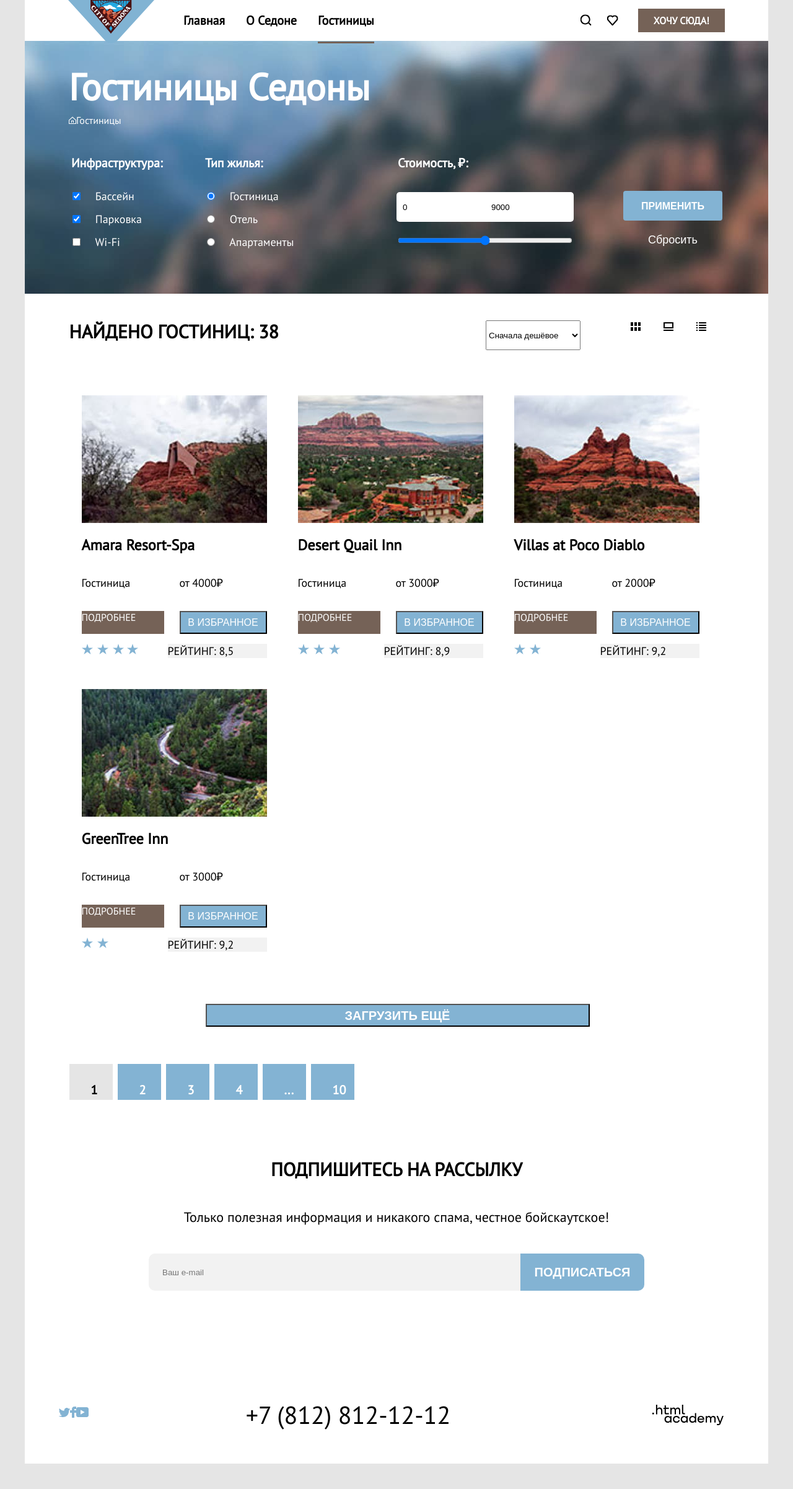
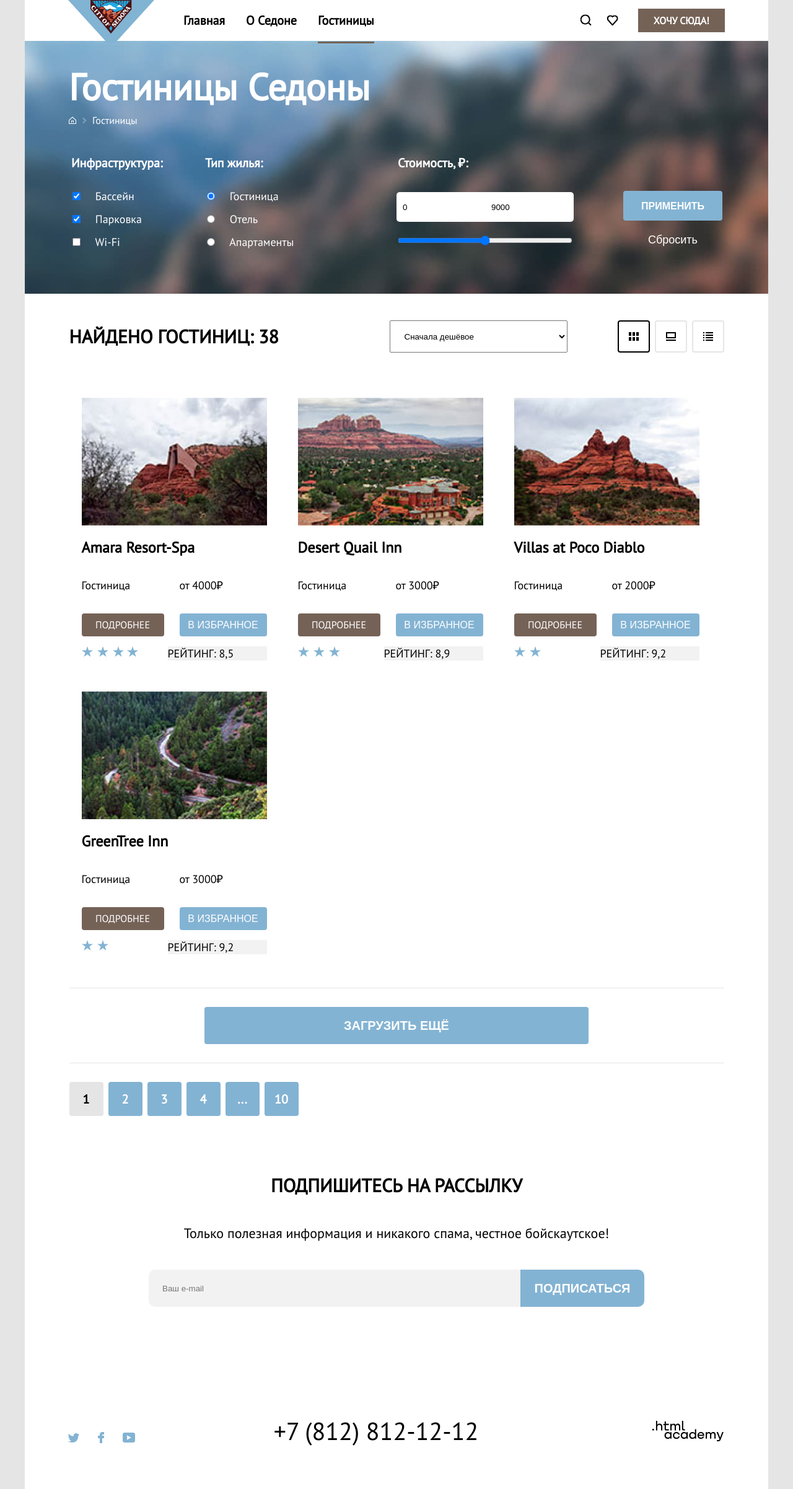
Before and after one commit to htmlacademy-htmlcss/1891273-sedona-33, a plain HTML site: page catalog.html in a window 1280 px wide. Shown: the whole page at 62% size. Before the commit the page ends 2362 px from the top, so only its background shows below. Drawn offline with Linux system fonts and the light colour scheme.

Commit message:
Сделала все состояния и декорации(index+catalog)

```diff
--- a/catalog.html
+++ b/catalog.html
@@ -71,7 +71,7 @@
         <section class="filters">
             <h1 class="inner-title">Гостиницы Седоны</h1>
             <ul class="breadcrumbs-list">
-                <li class="breadcrumbs-item">
+                <li class="breadcrumbs-item breadcrumbs-item-main">
                     <a class="breadcrumbs-link" href="index.html">
                         <span class="visually-hidden">Главная</span>
                         <img src="image/nav-home.svg" width="12" height="12" alt="Иконка-дом">
@@ -146,11 +146,11 @@
           <div class="catalog-hotel-management">
             <h2 class="secondary-title catalog-hotel-title">Найдено гостиниц: 38</h2>
             <select class="select-control" aria-label="Сортировка">
-                <option value="cheap">Сначала дешёвое</option>
-                <option value="popular">Сначала популярное</option>
-                <option value="expensive">Сначала дорогое</option>
+                <option value=" option-control cheap">Сначала дешёвое</option>
+                <option value="option-control popular">Сначала популярное</option>
+                <option value="option-control expensive">Сначала дорогое</option>
             </select>
-                <a class="button-view" href="#">
+                <a class="button-view selected" href="#">
                   <svg width="16" height="14" viewBox="0 0 16 14" fill="none" xmlns="http://www.w3.org/2000/svg">
                     <path d="M4 0H0V6H4V0Z" fill="black"/>
                     <path d="M16 0H12V6H16V0Z" fill="black"/>
@@ -181,9 +181,9 @@
           </div>
             <ul class="hotel-list">
                 <li class="hotel-item">
-                  <figure class="foto">
+                  <a class="foto" href="#">
                     <img class="foto-hotel" src="image/Amara Resort & Spa.jpg" width="299" height="206" alt="фото Amara Resort-Spa">
-                  </figure>
+                  </a>
                   <h3 class="name-hotel">Amara Resort-Spa</h3>
                   <div class="price">
                     <p class="description-hotel">Гостиница</p>
@@ -305,11 +305,11 @@
         </h2>
         <ul class="footer-social-list">
           <li class="footer-social-item">
-            <a class="button" href="https://twitter.com/htmlacademy_ru">
+            <a class="button-social" href="https://twitter.com/htmlacademy_ru">
               <span class="visually-hidden">Твиттер</span>
-              <svg width="18" height="15" viewBox="0 0 18 15" fill="none" xmlns="http://www.w3.org/2000/svg">
+              <svg class="footer-social-icon" width="18" height="15" viewBox="0 0 18 15" fill="none" xmlns="http://www.w3.org/2000/svg">
                 <g clip-path="url(#clip0_18711_1512)">
-                <path d="M11.6 0.200056C13.4 -0.299944 14.8 0.500056 15.4 1.40006C16.1 1.20006 16.8 0.900056 17.5 0.700056C17.5 1.60006 16.9 2.20006 16.6 2.50006C17.3 2.60006 18 1.90006 18 1.90006C17.8 2.90006 16.9 3.70006 16.3 3.90006C16.1 10.7001 13 15.1001 5.7 15.0001C5.1 15.0001 5.8 15.0001 5.2 15.0001C4.8 15.0001 0.8 14.5001 0 13.1001C2.4 13.3001 4.1 12.7001 5 11.9001C4 11.6001 2.1 11.5001 1.8 9.00006C2.2 9.10006 2.4 9.20006 3.1 9.10006C1.8 8.30006 0.4 7.50006 0.5 5.30006C0.8 5.60006 1.6 5.80006 1.9 5.80006C1.1 5.60006 -0.2 2.50006 0.9 0.900056C2.8 2.80006 4.9 4.50006 8.5 4.70006C8.7 2.30006 9.7 0.800056 11.6 0.200056Z" fill="#83B3D3"/>
+                <path d="M11.6 0.200056C13.4 -0.299944 14.8 0.500056 15.4 1.40006C16.1 1.20006 16.8 0.900056 17.5 0.700056C17.5 1.60006 16.9 2.20006 16.6 2.50006C17.3 2.60006 18 1.90006 18 1.90006C17.8 2.90006 16.9 3.70006 16.3 3.90006C16.1 10.7001 13 15.1001 5.7 15.0001C5.1 15.0001 5.8 15.0001 5.2 15.0001C4.8 15.0001 0.8 14.5001 0 13.1001C2.4 13.3001 4.1 12.7001 5 11.9001C4 11.6001 2.1 11.5001 1.8 9.00006C2.2 9.10006 2.4 9.20006 3.1 9.10006C1.8 8.30006 0.4 7.50006 0.5 5.30006C0.8 5.60006 1.6 5.80006 1.9 5.80006C1.1 5.60006 -0.2 2.50006 0.9 0.900056C2.8 2.80006 4.9 4.50006 8.5 4.70006C8.7 2.30006 9.7 0.800056 11.6 0.200056Z" />
                 </g>
                 <defs>
                 <clipPath id="clip0_18711_1512">
@@ -320,7 +320,7 @@
             </a>
           </li>
           <li class="footer-social-item">
-            <a class="button" href="https://www.facebook.com/htmlacademy">
+            <a class="button-social" href="https://www.facebook.com/htmlacademy">
               <span class="visually-hidden">Фейсбук</span>
               <svg width="10" height="18" viewBox="0 0 10 18" fill="none" xmlns="http://www.w3.org/2000/svg">
                 <path d="M7 0C4.8 0 3 1.8 3 4V6H0V10H3V18H7V10H10V6H7V4H10V0H7Z" fill="#83B3D3"/>
@@ -328,9 +328,9 @@
             </a>
           </li>
           <li class="footer-social-item">
-            <a class="button" href="https://www.youtube.com/c/HTMLAcademyRUS">
+            <a class="button-social" href="https://www.youtube.com/c/HTMLAcademyRUS">
               <span class="visually-hidden">Ютуб</span>
-              <svg width="20" height="16" viewBox="0 0 20 16" fill="none" xmlns="http://www.w3.org/2000/svg">
+              <svg class="footer-social-icon" width="20" height="16" viewBox="0 0 20 16" fill="none" xmlns="http://www.w3.org/2000/svg">
                 <g clip-path="url(#clip0_18711_1528)">
                 <path d="M17 0H2.9C1.2 0 0 1.5 0 3.2V12.7C0 14.5 1.2 16 2.9 16H17.2C18.7 16 20.1 14.5 20.1 12.8V3.2C19.9 1.5 18.7 0 17 0ZM7 11.8V4.2L13.7 8L7 11.8Z" fill="#83B3D3"/>
                 </g>
@@ -347,7 +347,7 @@
       <a class="contacts-phone" href="tel:88128121212">+7 (812) 812-12-12</a>
       <section class="html-link">
         <a class="htmlacademy-link" href="https://htmlacademy.ru/">
-          <svg width="115" height="34" viewBox="0 0 115 34" fill="none" xmlns="http://www.w3.org/2000/svg">
+          <svg class="footer-social-icon" width="115" height="34" viewBox="0 0 115 34" fill="none" xmlns="http://www.w3.org/2000/svg">
             <path d="M0 12.9V15.5H2.5V12.9H0Z" fill="black"/>
             <path d="M11.6 4.5C10 4.5 8.80002 5.2 8.00002 6.2H7.90002V0H5.90002V15.5H7.90002V10.2C7.90002 8.1 9.20002 6.6 11.2 6.6C13 6.6 14.1 8 14.1 9.8V15.5H16.1V9.4C16.2 6.4 14.3 4.5 11.6 4.5Z" fill="black"/>
             <path d="M26.6 4.79998H21.8V1.09998H19.8V4.89998H17.9V6.89998H19.8V12.9C19.8 14.6 20.8 15.6 22.5 15.6H26.6V13.6H22.9C22.2 13.6 21.8 13.2 21.8 12.5V6.79998H26.6V4.79998Z" fill="black"/>
--- a/styles/styles.css
+++ b/styles/styles.css
@@ -147,7 +147,6 @@ body {
   text-transform:uppercase;
   font-size: 30px;
   line-height: 36px;
-  width: 720px;
   margin: 0 auto;
 }
 .sedona-title {
@@ -225,9 +224,21 @@ body {
 }
 .catalog-hotel-title{
   margin: 0;
+  display: block;
+  margin: auto auto auto 0;
 }
 .select-control {
   margin-right: 81px;
+  width: 287px;
+  padding-left: 19px;
+}
+
+.select-control:hover {
+  border: 2px solid #83B3D3;
+}
+.select-control:active {
+  color: #E6E6E6;
+  border: 2px solid #E6E6E6;
 }
 .light-text {
   background: #83B3D3;
@@ -375,6 +386,20 @@ body {
   background: #756257;
   color: #FFFFFF;
   height: 37px;
+  display: flex;
+  justify-content: center;
+  align-items: center;
+  border-radius: 4px;
+}
+.detailed-hotel:hover {
+  background-color:  #615048;
+}
+.detailed-hotel:focus {
+  background-color:  #615048;
+}
+.detailed-hotel:active {
+  background-color:  #615048;
+  color: rgba(255, 255, 255, 0.3);
 }
 .estimation {
   display: grid;
@@ -387,8 +412,38 @@ body {
   text-decoration: none;
   background-color:#83B3D3;
   color: #FFFFFF;
+  border: none;
+  border-radius: 4px;
+}
+.favourites:hover {
+  background-color: #68A2CA;
+  border: 1px solid #756257;
+}
+.favourites:focus {
+  background-color: #68A2CA;
+  border: 3px solid #756257;
+}
+.favourites:active {
+  background-color: #68A2CA;
+  border: 1px solid #756257;
+  color: rgba(255, 255, 255, 0.3);
+}
+
+.pagination-link:hover {
+  background-color: #68A2CA;
+}
+.pagination-link:focus {
+  background-color: #68A2CA;
+  border: 3px solid #756257;
+  box-sizing: border-box;
+}
+.pagination-link:active {
+  background-color: #68A2CA;
+  color: rgba(255, 255, 255, 0.3);
 }
 .pagination-show-more{
+  display: block;
+  box-sizing: border-box;
   width: 620px;
   height: 60px;
   background-color:#83B3D3;
@@ -398,7 +453,13 @@ body {
   font-weight: 700;
   font-size: 20px;
   line-height: 26px;
-  margin: 30px 220px;
+  margin: 30px auto;
+  border: none;
+  border-radius: 4px;
+}
+.pagination-show-more-container {
+  border-top: 1px solid #E6E6E6;
+  border-bottom: 1px solid #E6E6E6;
 }
 .pagination{
   list-style-type:none;
@@ -414,13 +475,10 @@ body {
   color: #000000;
   background-color:#E5E5E5;
 }
-
 .pagination-link {
-  display: block;
   box-sizing: border-box;
   width: 55px;
   height: 55px;
-  padding: 29px 35px;
   background-color: #83B3D3;
   color: #FFFFFF;
   text-decoration: none;
@@ -429,6 +487,10 @@ body {
   line-height: 26px;
   text-transform: uppercase;
   text-decoration: none;
+  display: flex;
+  align-items: center;
+  justify-content: center;
+  border-radius: 4px;
 }
 html {
   height: 100%;
@@ -550,6 +612,26 @@ html {
 .button-view {
   width: 48px;
   height: 48px;
+  border:2px solid #E6E6E6;
+  border-radius: 4px;
+  display: flex;
+  justify-content: center;
+  align-items: center;
+}
+.button-view:hover {
+  border: 2px solid #83B3D3;
+}
+.button-view:focus {
+  border: 2px solid #83B3D3;
+}
+.selected {
+  border: 2px solid #000000;
+}
+.foto:hover .foto-hotel{
+  opacity: 0.6;
+}
+.foto:active .foto-hotel{
+  opacity: 0.3;
 }
 .button-view:not(:last-child) {
   margin-right: 8px;
@@ -597,10 +679,6 @@ html {
   grid-template-columns: 133px 141px;
   gap:25px;
 }
-.button {
-  padding: 0;
-  height: 37px;
-}
 .navigation-link:hover {
   color: rgba(117, 98, 87, 1);
 }
@@ -613,13 +691,13 @@ html {
 .navigation-icon {
   fill: #000000;
 }
-.navigation-icon:hover {
+.navigation-link:hover .navigation-icon {
   fill:rgba(117, 98, 87, 1);
 }
 .navigation-link:active {
   color: rgba(117, 98, 87, 0.3);
 }
-.navigation-icon:active {
+.navigation-link:active .navigation-icon{
   fill:rgba(117, 98, 87, 0.3);
 }
 
@@ -639,16 +717,6 @@ html {
 
 .navigation-item-main-current {
   position: relative;
-}
-
-.navigation-item-main-current::before {
-  position: absolute;
-  right: 17px;
-  bottom: 0;
-  left: 17px;
-  height: 3px;
-  background-color: rgba(117, 98, 87, 1);
-  content: "";
 }
 
 .hotel-search-button:hover {
@@ -696,15 +764,15 @@ html {
   fill: #83B3D3;
 }
 
-.footer-social-icon:hover {
-  fill: #68A2CA;
+.button-social:hover .footer-social-icon{
+  fill: #68a3ca;
 }
 
-.footer-social-icon:focus {
-  fill: #68A2CA;
+.button-social:focus .footer-social-icon{
+  fill: #68a3ca;
 }
 
-.footer-social-icon:active {
+.button-social:active .footer-social-icon{
   fill: rgba(104, 162, 202, 0.3);
 }
 
@@ -720,15 +788,15 @@ html {
   color: rgba(117, 98, 87, 0.3);
 }
 
-.htmlacademy-link-icon:hover {
+.htmlacademy-link:hover .htmlacademy-link-icon{
   fill: #756257;
 }
 
-.htmlacademy-link-icon:focus {
+.htmlacademy-link:focus .htmlacademy-link-icon {
   fill: #756257;
 }
 
-.htmlacademy-link-icon:active {
+.htmlacademy-link:active .htmlacademy-link-icon{
   fill: rgba(117, 98, 87, 0.3);
 }
 
@@ -741,3 +809,33 @@ html {
 .breadcrumbs-item:active {
   color: rgba(255, 255, 255, 0.3);
 }
+.breadcrumbs-item-main::after {
+  position: absolute;
+  left: 20px;
+  bottom: 7px;
+  width: 5px;
+  height: 5px;
+  background-color: rgba(255, 255, 255, 0) ;
+  border-top: 2px solid rgba(255, 255, 255, 0.3);
+  border-right: 2px solid rgba(255, 255, 255, 0.3);
+  content: "";
+  transform: rotate(45deg);
+}
+.breadcrumbs-link {
+  margin-right: 26px;
+}
+
+
+.navigation-item-main-current::before {
+  position: absolute;
+  right: 17px;
+  bottom: 0;
+  left: 17px;
+  height: 3px;
+  background-color: rgba(117, 98, 87, 1);
+  content: "";
+}
+.breadcrumbs-item-main {
+  position: relative;
+  display: block;
+}
```
Also changed, not shown: index.html (+1 -1 lines).
